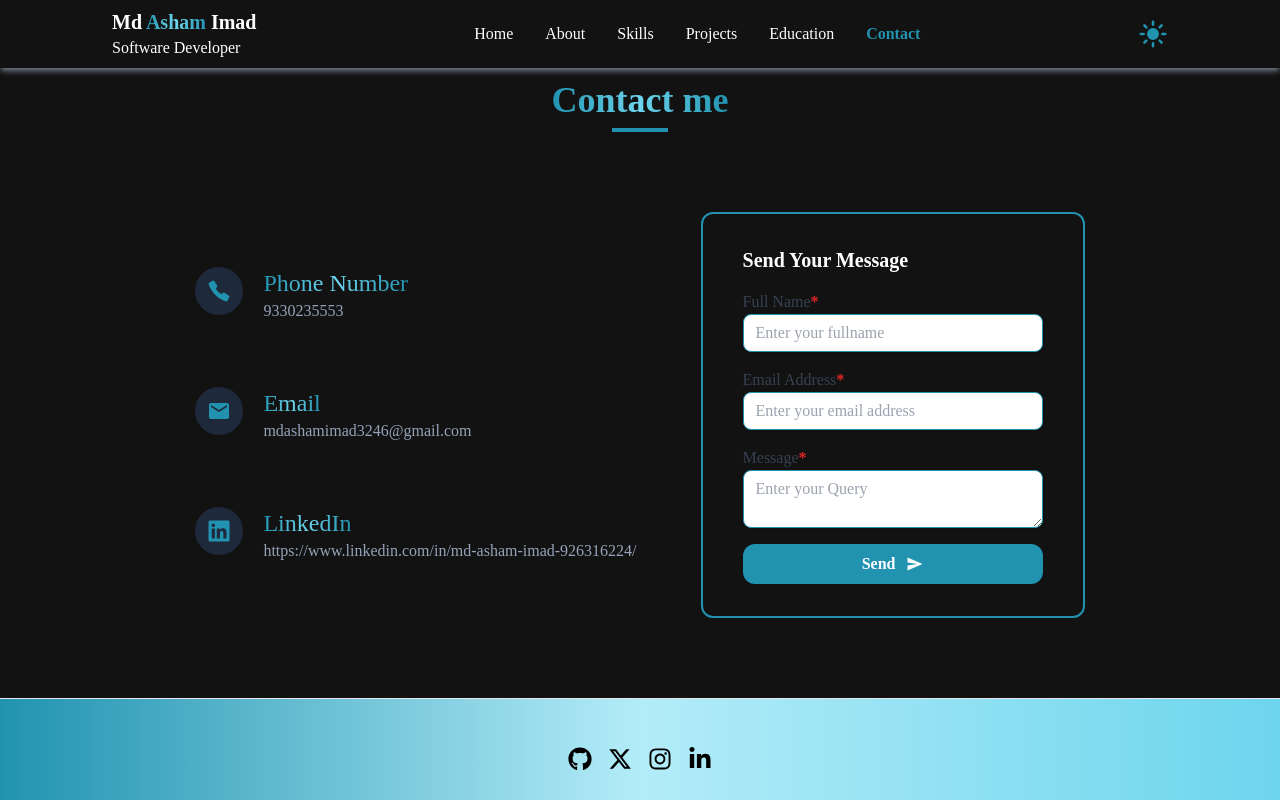
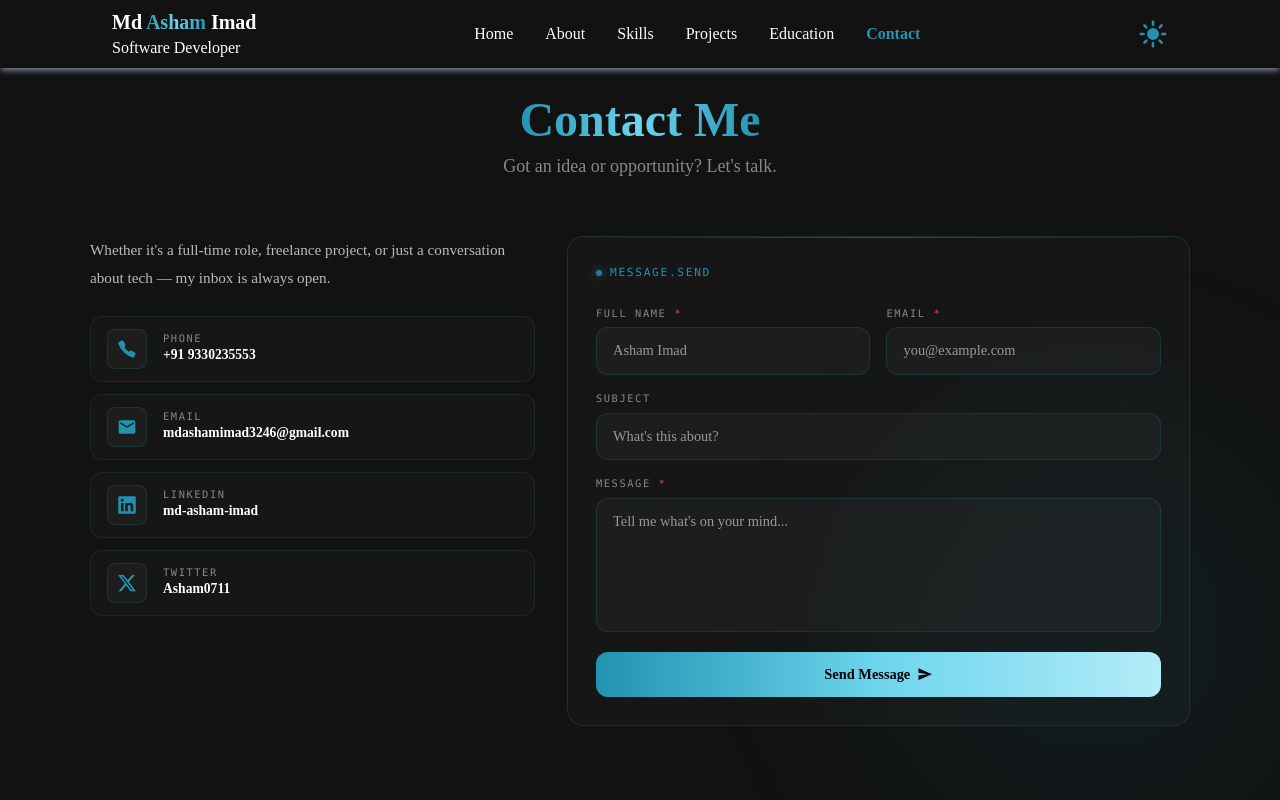
Before and after one commit to Asham0711/portfolio-2.0, a Next.js app: page /contact in a window 1280 px wide. Shown: the top 800 px of the page. Built offline with nearby package versions, Linux system fonts and the light colour scheme.

Commit message:
feat: update the ui for contact and education  page

```diff
--- a/src/components/About.tsx
+++ b/src/components/About.tsx
@@ -73,7 +73,7 @@ const About = () => {
           {/* Right — Content */}
           <div className="md:w-[58%] flex flex-col gap-6">
             {/* Bio card */}
-            <div className="relative overflow-hidden rounded-2xl border border-brand-300/20 dark:bg-white/[0.02] bg-brand-300/[0.2] p-6">
+            <div className="relative overflow-hidden rounded-2xl border border-brand-300/20 dark:bg-white/[0.02] bg-brand-300/[0.08] p-6">
               {/* top shimmer line */}
               <div className="absolute inset-x-0 top-0 h-px bg-gradient-to-r from-transparent via-brand-300/50 to-transparent" />
 
@@ -118,7 +118,7 @@ const About = () => {
               {highlights.map((h, i) => (
                 <div
                   key={i}
-                  className="group flex items-center gap-3 rounded-xl border border-brand-300/15 dark:bg-white/[0.02] bg-brand-300/[0.2] px-4 py-3 transition-all duration-250 hover:border-brand-300/40 hover:shadow-[0_4px_20px_rgba(33,147,176,0.1)] hover:-translate-y-0.5"
+                  className="group flex items-center gap-3 rounded-xl border border-brand-300/15 dark:bg-white/[0.02] bg-brand-300/[0.08] px-4 py-3 transition-all duration-250 hover:border-brand-300/40 hover:shadow-[0_4px_20px_rgba(33,147,176,0.1)] hover:-translate-y-0.5"
                 >
                   <span className="text-lg flex-shrink-0">{h.icon}</span>
                   <div>
--- a/src/components/Contact.tsx
+++ b/src/components/Contact.tsx
@@ -1,17 +1,49 @@
 /* eslint-disable @typescript-eslint/no-explicit-any */
 "use client";
+import { useState } from "react";
 import { toast } from "react-hot-toast";
 import { IoCallSharp, IoSendSharp } from "react-icons/io5";
+import { MdEmail } from "react-icons/md";
+import { FaLinkedin, FaGithub } from "react-icons/fa";
 import HighlightText from "./HighlightText";
-import { MdEmail } from "react-icons/md";
-import { FaLinkedin } from "react-icons/fa";
-import FlipIcon from "./ui/icon-flip";
+import { FaXTwitter } from "react-icons/fa6";
+
+const contactInfo = [
+  {
+    icon: <IoCallSharp className="text-brand-300 text-xl" />,
+    label: "Phone",
+    value: "+91 9330235553",
+    href: "tel:+919330235553",
+  },
+  {
+    icon: <MdEmail className="text-brand-300 text-xl" />,
+    label: "Email",
+    value: "mdashamimad3246@gmail.com",
+    href: "mailto:mdashamimad3246@gmail.com",
+  },
+  {
+    icon: <FaLinkedin className="text-brand-300 text-xl" />,
+    label: "LinkedIn",
+    value: "md-asham-imad",
+    href: "https://www.linkedin.com/in/md-asham-imad-926316224/",
+  },
+  {
+    icon: <FaXTwitter className="text-brand-300 text-xl" />,
+    label: "Twitter",
+    value: "Asham0711",
+    href: "https://x.com/asham0711",
+  },
+];
 
 function Contact() {
+  const [focused, setFocused] = useState<string | null>(null);
+  const [loading, setLoading] = useState(false);
+
   const submitHandler = async (event: any) => {
     event.preventDefault();
+    setLoading(true);
+
     const formData = new FormData(event.target);
-
     formData.append("access_key", "70fafe61-ee0f-4433-a16c-1243e80862f6");
 
     const object = Object.fromEntries(formData);
@@ -26,124 +58,196 @@ function Contact() {
       body: json,
     }).then((res) => res.json());
 
+    setLoading(false);
+
     if (res.success) {
-      toast.success("Thanks for Contacting Us");
-      console.log("Success", res);
+      toast.success("Message sent! I'll get back to you soon.");
       event.target.reset();
+    } else {
+      toast.error("Something went wrong. Please try again.");
     }
   };
+
+  const inputBase =
+    "w-full rounded-xl border bg-brand-300/5 dark:bg-white/[0.03] px-4 py-3 text-[0.9rem] text-black dark:text-white placeholder:text-[#999] outline-none transition-all duration-250";
+
+  const inputIdle = "border-brand-300/20";
+  const inputFocused =
+    "border-brand-300/70 shadow-[0_0_0_3px_rgba(33,147,176,0.1)]";
+
   return (
-    <>
-      <div className="max-w-screen-2xl container mx-auto px-4 md:px-20 my-20">
-        <h1 className="text-4xl text-center font-bold mb-2">
-          <HighlightText text="Contact me" />
-        </h1>
-        <div className="border-2 border-brand-300 w-[5%] mx-auto md:mb-20 mb-10"></div>
-        <div className="flex flex-col md:flex-row justify-center items-center gap-16">
-          <div className="flex flex-col gap-16">
-            <div className="flex gap-5">
-              <div className=" dark:bg-slate-800 bg-brand-100 h-12 w-12 rounded-full flex justify-center items-center">
-                <FlipIcon
-                  icon={<IoCallSharp className="text-2xl text-brand-300" />}
+    <div className="min-h-screen pt-24 px-6 pb-16 relative overflow-hidden">
+      {/* Ambient glow */}
+      <div className="pointer-events-none fixed bottom-[-10%] right-[-5%] w-[500px] h-[500px] rounded-full bg-brand-300/5 blur-[80px] z-0" />
+
+      <div className="max-w-[1100px] mx-auto relative z-10">
+        {/* Header */}
+        <div className="text-center mb-14">
+          <h1 className="md:text-5xl text-4xl font-extrabold">
+            <HighlightText text="Contact Me" />
+          </h1>
+          <p className="text-lg text-[#888] mt-2">
+            Got an idea or opportunity? Let&apos;s talk.
+          </p>
+        </div>
+
+        {/* Grid */}
+        <div className="grid md:grid-cols-[1fr_1.4fr] gap-8 items-start">
+          {/* Left — Info */}
+          <div className="flex flex-col gap-4">
+            <p className="text-[0.95rem] leading-7 text-[#555] dark:text-[#bbb]">
+              Whether it&apos;s a full-time role, freelance project, or just a
+              conversation about tech — my inbox is always open.
+            </p>
+
+            {/* Contact cards */}
+            <div className="flex flex-col gap-3 mt-2">
+              {contactInfo.map((c, i) => (
+                <a
+                  key={i}
+                  href={c.href}
+                  target={c.href.startsWith("http") ? "_blank" : undefined}
+                  rel="noreferrer"
+                  className="group flex items-center gap-4 rounded-xl border border-brand-300/15 dark:bg-white/[0.02] bg-brand-300/[0.08] px-4 py-3 transition-all duration-250 hover:border-brand-300/50 hover:shadow-[0_4px_20px_rgba(33,147,176,0.1)] hover:-translate-y-0.5"
+                >
+                  <div className="flex-shrink-0 h-10 w-10 rounded-lg border border-brand-300/20 dark:bg-white/[0.03] bg-brand-300/[0.1] flex items-center justify-center transition-all duration-250 group-hover:border-brand-300/50 group-hover:shadow-[0_0_12px_rgba(33,147,176,0.2)]">
+                    {c.icon}
+                  </div>
+                  <div>
+                    <p className="font-mono text-[0.65rem] uppercase tracking-[0.15em] text-[#888] leading-none mb-0.5">
+                      {c.label}
+                    </p>
+                    <p className="text-[0.85rem] font-semibold dark:text-white text-black">
+                      {c.value}
+                    </p>
+                  </div>
+                  <span className="ml-auto text-brand-300 opacity-0 group-hover:opacity-100 transition-opacity duration-250 text-sm">
+                    ↗
+                  </span>
+                </a>
+              ))}
+            </div>
+          </div>
+
+          {/* Right — Form */}
+          <div className="relative overflow-hidden rounded-2xl border border-brand-300/20 dark:bg-white/[0.02] bg-brand-300/[0.08] p-7">
+            {/* Top shimmer */}
+            <div className="absolute inset-x-0 top-0 h-px bg-gradient-to-r from-transparent via-brand-300/50 to-transparent" />
+
+            <div className="flex items-center gap-2 mb-6">
+              <div className="h-1.5 w-1.5 rounded-full bg-brand-300 shadow-[0_0_8px_#2193b0] animate-pulse" />
+              <span className="font-mono text-[0.7rem] uppercase tracking-[0.15em] text-brand-300">
+                message.send
+              </span>
+            </div>
+
+            <form onSubmit={submitHandler} className="flex flex-col gap-4">
+              <div className="grid sm:grid-cols-2 gap-4">
+                {/* Name */}
+                <div className="flex flex-col gap-1.5">
+                  <label className="font-mono text-[0.65rem] uppercase tracking-[0.15em] text-[#888]">
+                    Full Name <span className="text-red-500">*</span>
+                  </label>
+                  <input
+                    name="name"
+                    type="text"
+                    required
+                    placeholder="Asham Imad"
+                    onFocus={() => setFocused("name")}
+                    onBlur={() => setFocused(null)}
+                    className={`${inputBase} ${focused === "name" ? inputFocused : inputIdle}`}
+                  />
+                </div>
+
+                {/* Email */}
+                <div className="flex flex-col gap-1.5">
+                  <label className="font-mono text-[0.65rem] uppercase tracking-[0.15em] text-[#888]">
+                    Email <span className="text-red-500">*</span>
+                  </label>
+                  <input
+                    name="email"
+                    type="email"
+                    required
+                    placeholder="you@example.com"
+                    onFocus={() => setFocused("email")}
+                    onBlur={() => setFocused(null)}
+                    className={`${inputBase} ${focused === "email" ? inputFocused : inputIdle}`}
+                  />
+                </div>
+              </div>
+
+              {/* Subject */}
+              <div className="flex flex-col gap-1.5">
+                <label className="font-mono text-[0.65rem] uppercase tracking-[0.15em] text-[#888]">
+                  Subject
+                </label>
+                <input
+                  name="subject"
+                  type="text"
+                  placeholder="What's this about?"
+                  onFocus={() => setFocused("subject")}
+                  onBlur={() => setFocused(null)}
+                  className={`${inputBase} ${focused === "subject" ? inputFocused : inputIdle}`}
                 />
               </div>
-              <div className="space-y-0">
-                <h1 className="text-2xl">
-                  <HighlightText text="Phone Number" />
-                </h1>
-                <p className="dark:text-slate-400 text-slate-700">9330235553</p>
-              </div>
-            </div>
-            <div className="flex gap-5">
-              <div className=" dark:bg-slate-800 bg-brand-100 h-12 w-12 rounded-full flex justify-center items-center">
-                <FlipIcon
-                  icon={<MdEmail className="text-2xl text-brand-300" />}
+
+              {/* Message */}
+              <div className="flex flex-col gap-1.5">
+                <label className="font-mono text-[0.65rem] uppercase tracking-[0.15em] text-[#888]">
+                  Message <span className="text-red-500">*</span>
+                </label>
+                <textarea
+                  name="message"
+                  required
+                  rows={5}
+                  placeholder="Tell me what's on your mind..."
+                  onFocus={() => setFocused("message")}
+                  onBlur={() => setFocused(null)}
+                  className={`${inputBase} resize-none ${focused === "message" ? inputFocused : inputIdle}`}
                 />
               </div>
-              <div className="space-y-2">
-                <h1 className="text-2xl">
-                  <HighlightText text="Email" />
-                </h1>
-                <a
-                  href="mailto:mdashamimad3246@gmail.com"
-                  className="dark:text-slate-400 text-slate-700"
-                >
-                  mdashamimad3246@gmail.com
-                </a>
-              </div>
-            </div>
-            <div className="flex gap-5">
-              <div className=" dark:bg-slate-800 bg-brand-100 h-12 w-12 rounded-full flex justify-center items-center">
-                <FlipIcon
-                  icon={<FaLinkedin className="text-2xl text-brand-300" />}
-                />
-              </div>
-              <div className="space-y-2">
-                <h1 className="text-2xl">
-                  <HighlightText text="LinkedIn" />
-                </h1>
-                <a
-                  href="https://www.linkedin.com/in/md-asham-imad-926316224/"
-                  className="dark:text-slate-400 text-slate-700"
-                >
-                  https://www.linkedin.com/in/md-asham-imad-926316224/
-                </a>
-              </div>
-            </div>
-          </div>
-          <div className=" flex flex-col items-center justify-center">
-            <form
-              onSubmit={submitHandler}
-              className="w-96 px-10 py-8 rounded-xl border-2 border-brand-300"
-            >
-              <h1 className="text-xl font-semibold mb-4">Send Your Message</h1>
-              <div className="flex flex-col mb-4">
-                <label className="block text-gray-700">
-                  Full Name<span className="text-red-600 font-bold">*</span>
-                </label>
-                <input
-                  className="shadow rounded-lg appearance-none border border-brand-300 py-2 px-3 text-gray-700 leading-tight focus:outline-none focus:shadow-outline"
-                  id="name"
-                  name="name"
-                  type="text"
-                  placeholder="Enter your fullname"
-                />
-              </div>
-              <div className="flex flex-col mb-4">
-                <label className="block text-gray-700">
-                  Email Address<span className="text-red-600 font-bold">*</span>
-                </label>
-                <input
-                  className="shadow rounded-lg appearance-none border border-brand-300 py-2 px-3 text-gray-700 leading-tight focus:outline-none focus:shadow-outline"
-                  id="email"
-                  name="email"
-                  type="text"
-                  placeholder="Enter your email address"
-                />
-              </div>
-              <div className="flex flex-col mb-4">
-                <label className="block text-gray-700">
-                  Message<span className="text-red-600 font-bold">*</span>
-                </label>
-                <textarea
-                  className="shadow rounded-lg appearance-none border py-2 px-3 border-brand-300 text-gray-700 leading-tight focus:outline-none focus:shadow-outline"
-                  id="message"
-                  name="message"
-                  placeholder="Enter your Query"
-                />
-              </div>
+
+              {/* Submit */}
               <button
                 type="submit"
-                className="bg-brand-300 hover:bg-brand-200 transition-all duration-200 cursor-pointer
-                font-bold rounded-xl px-3 py-2 flex gap-3 items-center w-full justify-center"
+                disabled={loading}
+                className="mt-1 w-full flex items-center justify-center gap-2 bg-gradient-to-r from-brand-300 via-brand-200 to-brand-100 px-6 py-3 rounded-xl font-semibold text-black text-[0.9rem] transition-all duration-250 hover:shadow-[0_0_24px_rgba(33,147,176,0.35)] hover:-translate-y-0.5 active:scale-[0.98] cursor-pointer disabled:opacity-60 disabled:cursor-not-allowed disabled:hover:translate-y-0"
               >
-                Send <IoSendSharp />
+                {loading ? (
+                  <>
+                    <svg
+                      className="animate-spin h-4 w-4 text-black"
+                      xmlns="http://www.w3.org/2000/svg"
+                      fill="none"
+                      viewBox="0 0 24 24"
+                    >
+                      <circle
+                        className="opacity-25"
+                        cx="12"
+                        cy="12"
+                        r="10"
+                        stroke="currentColor"
+                        strokeWidth="4"
+                      />
+                      <path
+                        className="opacity-75"
+                        fill="currentColor"
+                        d="M4 12a8 8 0 018-8v8z"
+                      />
+                    </svg>
+                    Sending...
+                  </>
+                ) : (
+                  <>
+                    Send Message <IoSendSharp />
+                  </>
+                )}
               </button>
             </form>
           </div>
         </div>
       </div>
-    </>
+    </div>
   );
 }
 
--- a/src/components/Skills.tsx
+++ b/src/components/Skills.tsx
@@ -131,7 +131,7 @@ export default function Skills() {
           ))}
         </div>
 
-        <div className="relative overflow-hidden rounded-2xl border border-brand-300/40 dark:bg-brand-300/[0.02] bg-brand-300/[0.2] p-8">
+        <div className="relative overflow-hidden rounded-2xl border border-brand-300/40 dark:bg-brand-300/[0.02] bg-brand-300/[0.08] p-8">
           <div className="mb-6 flex items-center gap-[10px] border-b border-brand-300/40 pb-4">
             <div className="h-[6px] w-[6px] animate-pulse rounded-full bg-brand-300 shadow-[0_0_8px_#2193b0]" />
 
```
Also changed, not shown: src/components/Education.tsx (+99 -64 lines), src/data.ts (+30 -0 lines).
